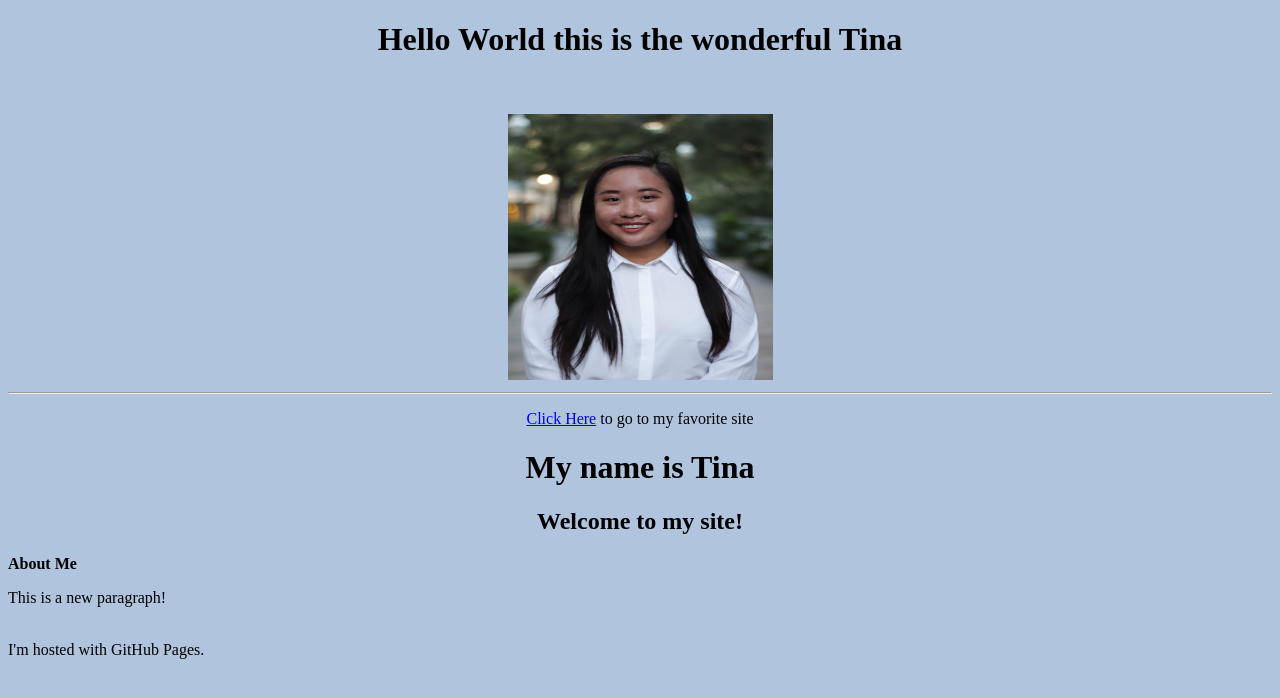
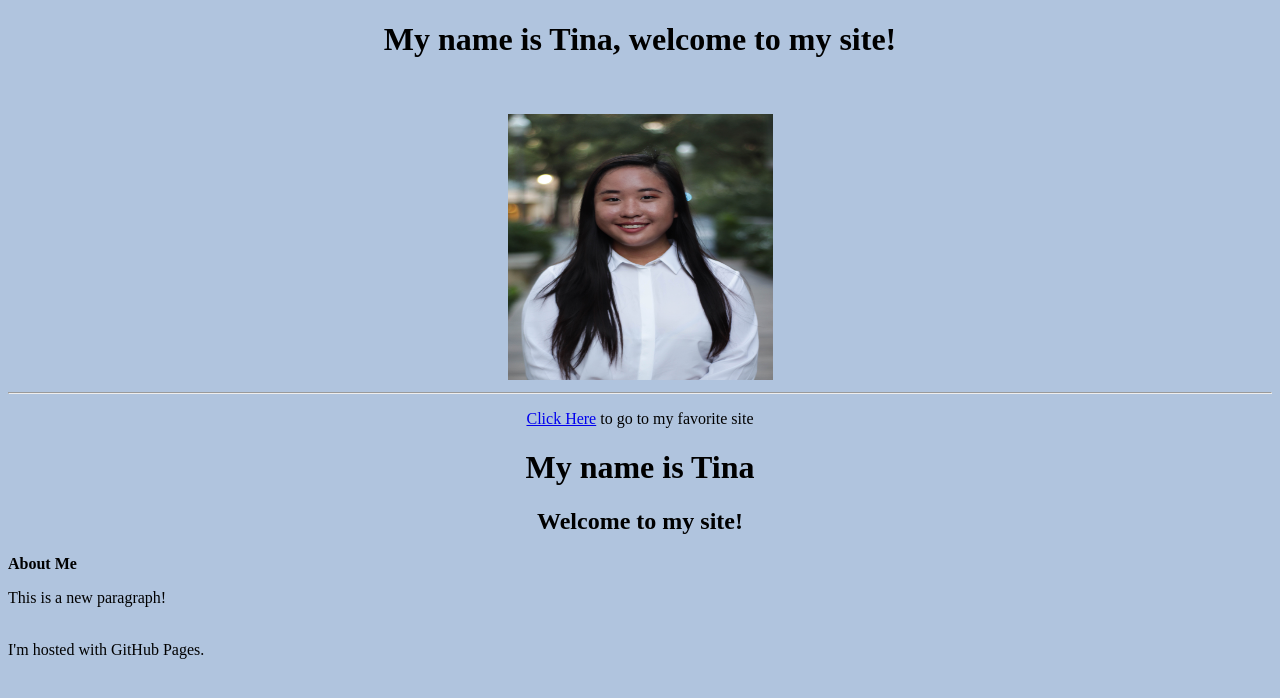
Before and after one commit to thzeng/thzeng.github.io, a plain HTML site: page index.html in a window 1280 px wide. Drawn offline with Linux system fonts and the light colour scheme.

Commit message:
Update index.html

```diff
--- a/index.html
+++ b/index.html
@@ -1,7 +1,7 @@
 <!DOCTYPE html>
 <html>
 <body>
-<h1 style="text-align: center;">Hello World this is the wonderful Tina</h1>
+<h1 style="text-align: center;">My name is Tina, welcome to my site!</h1>
   <p>&nbsp;</p>
 
 <center><img src="31655013708_be1f2fe2f6_o.jpg" width="265" height="266" align="BOTTOM" /></center><hr />
```
